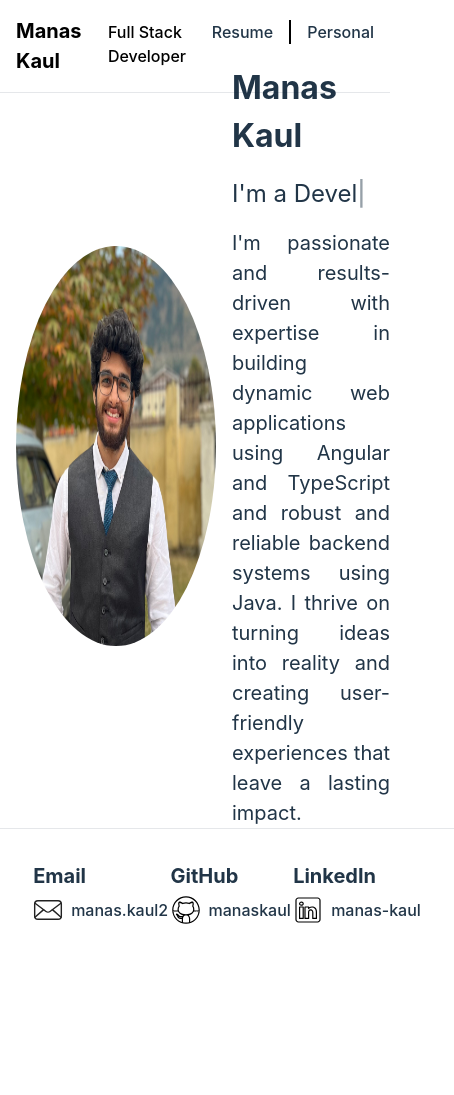
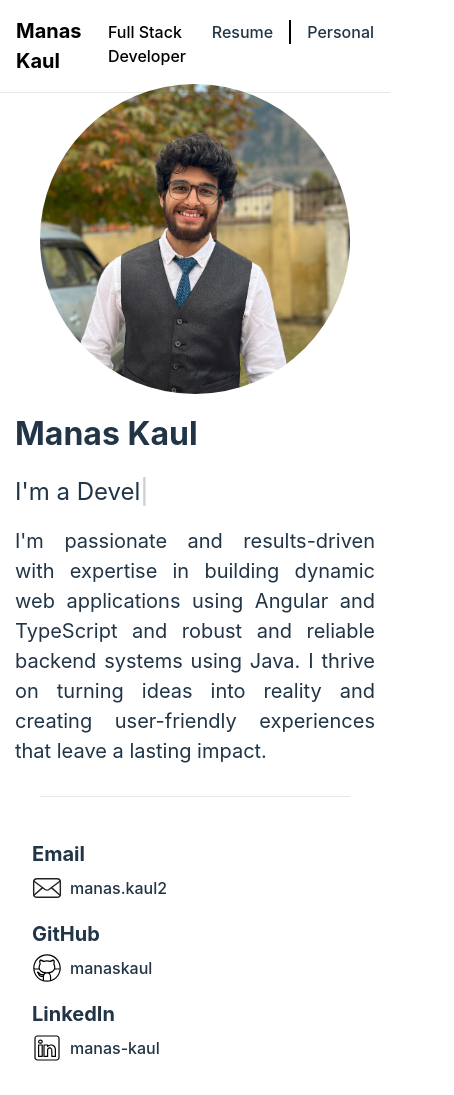
Before and after one commit to manaskaul/portfolio, a React (Vite) app: page / in a window 390 px wide. Shown: the whole page, 454 px wide, since content can reach past the window. Before the commit the page ends 957 px from the top, so only its background shows below. Built offline with nearby package versions, Linux system fonts and the light colour scheme.

Commit message:
added media queries for mobile layout

```diff
--- a/package.json
+++ b/package.json
@@ -4,6 +4,7 @@
   "type": "module",
   "scripts": {
     "dev": "vite",
+    "dev-host": "vite --host",
     "build": "tsc && vite build",
     "lint": "eslint . --ext ts,tsx --report-unused-disable-directives --max-warnings 0",
     "preview": "vite preview"
--- a/src/components/footer/Footer.css
+++ b/src/components/footer/Footer.css
@@ -4,12 +4,14 @@
   margin: auto;
   display: flex;
   justify-content: space-around;
-  border-top: 1px solid rgba(2, 23, 53, 0.1);
+  gap: 16px;
+  box-sizing: border-box;
 
   .footer-link {
     display: flex;
     flex-direction: column;
     gap: 4px;
+    /* min-width: 150px; */
 
     .title {
       font-size: 1.25rem;
@@ -38,3 +40,10 @@
     }
   }
 }
+
+@media (max-width: 768px) {
+  .footer {
+    flex-direction: column;
+    /* align-items: center; */
+  }
+}
--- a/src/components/footer/Footer.tsx
+++ b/src/components/footer/Footer.tsx
@@ -2,6 +2,8 @@ import "./Footer.css";
 
 export default function Footer() {
   return (
+    <>
+      <div className="divider"></div>
       <div className="footer">
         <div className="footer-link">
           <div className="title">Email</div>
@@ -43,5 +45,6 @@ export default function Footer() {
           </div>
         </div>
       </div>
+    </>
   );
 }
--- a/src/components/home-page/HomePage.css
+++ b/src/components/home-page/HomePage.css
@@ -10,12 +10,15 @@
     justify-content: center;
     flex: 1;
     gap: 16px;
+    margin: 20px 40px;
 
-    .profile-pic-new {
-      width: 400px;
-      min-width: 200px;
-      height: 400px;
-      min-height: 200px;
+    .profile-pic {
+      width: 100%;
+      height: auto;
+      max-width: 400px;
+      max-height: 400px;
+      min-height: 150px;
+      min-width: 150px;
       border-radius: 100%;
       background: #eee no-repeat center;
       background-size: cover;
@@ -42,4 +45,10 @@
       }
     }
   }
+
+  @media (max-width: 768px) {
+    .main-content {
+      flex-direction: column;
+    }
+  }
 }
--- a/src/components/home-page/HomePage.tsx
+++ b/src/components/home-page/HomePage.tsx
@@ -8,11 +8,10 @@ export default function HomePage() {
   return (
     <div className="home-page">
       <div className="main-content">
-        <div className="profile-pic"></div>
         <img
           src="./assets/images/IMG_1423.jpeg"
           alt="email"
-          className="profile-pic-new"
+          className="profile-pic"
         />
         <div className="profile-text">
           <div className="name">Manas Kaul</div>
--- a/src/components/resume/Resume.css
+++ b/src/components/resume/Resume.css
@@ -12,6 +12,7 @@
     display: flex;
     flex-direction: column;
     max-width: 775px;
+    margin: 0px 40px;
     align-self: center;
     text-align: justify;
 
--- a/src/index.css
+++ b/src/index.css
@@ -75,6 +75,7 @@ button:focus-visible {
   border-top: 1px solid var(--outline-color);
   margin: 10px 0px;
   box-sizing: border-box;
+  align-self: center;
 }
 
 .seperator {
```
Lines whose indentation alone changed are shown as unchanged.
